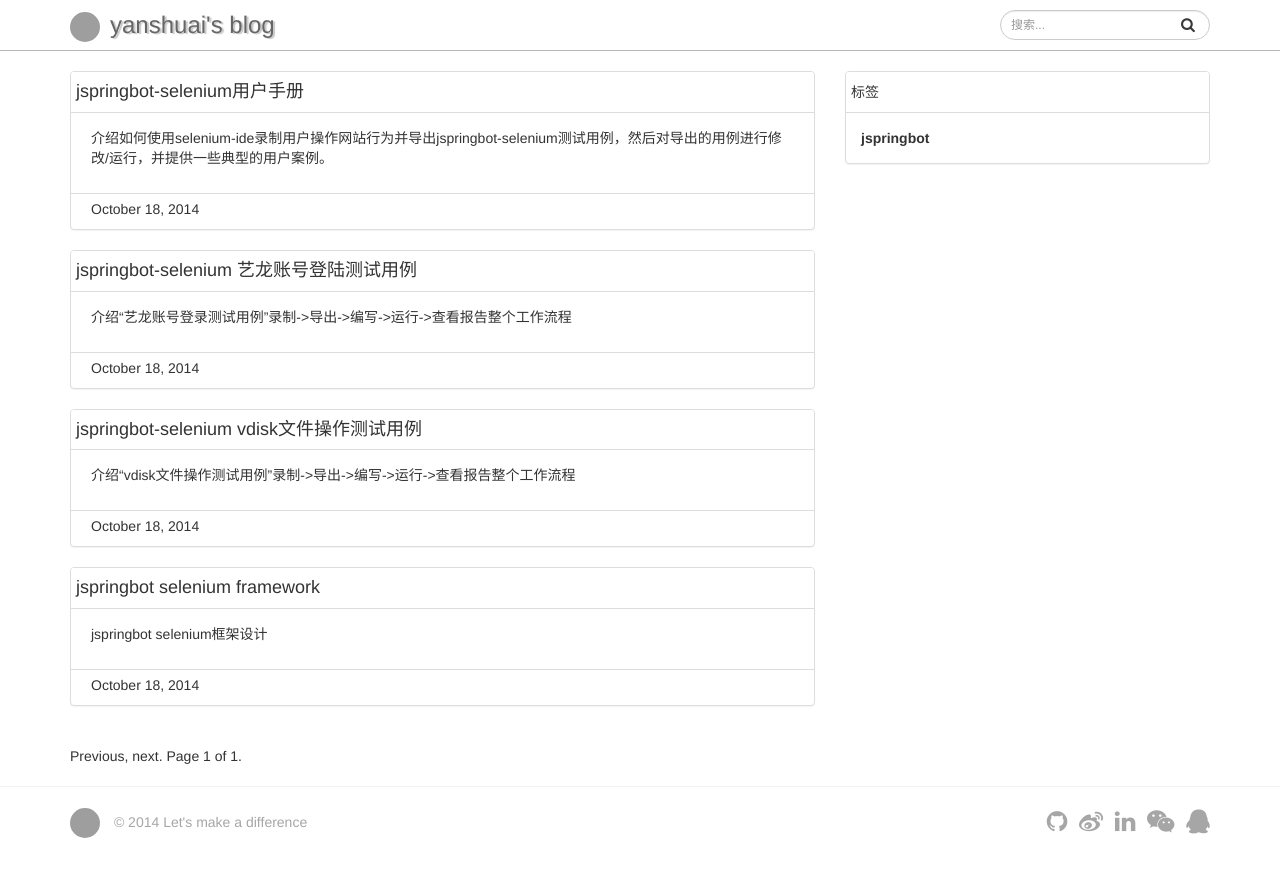
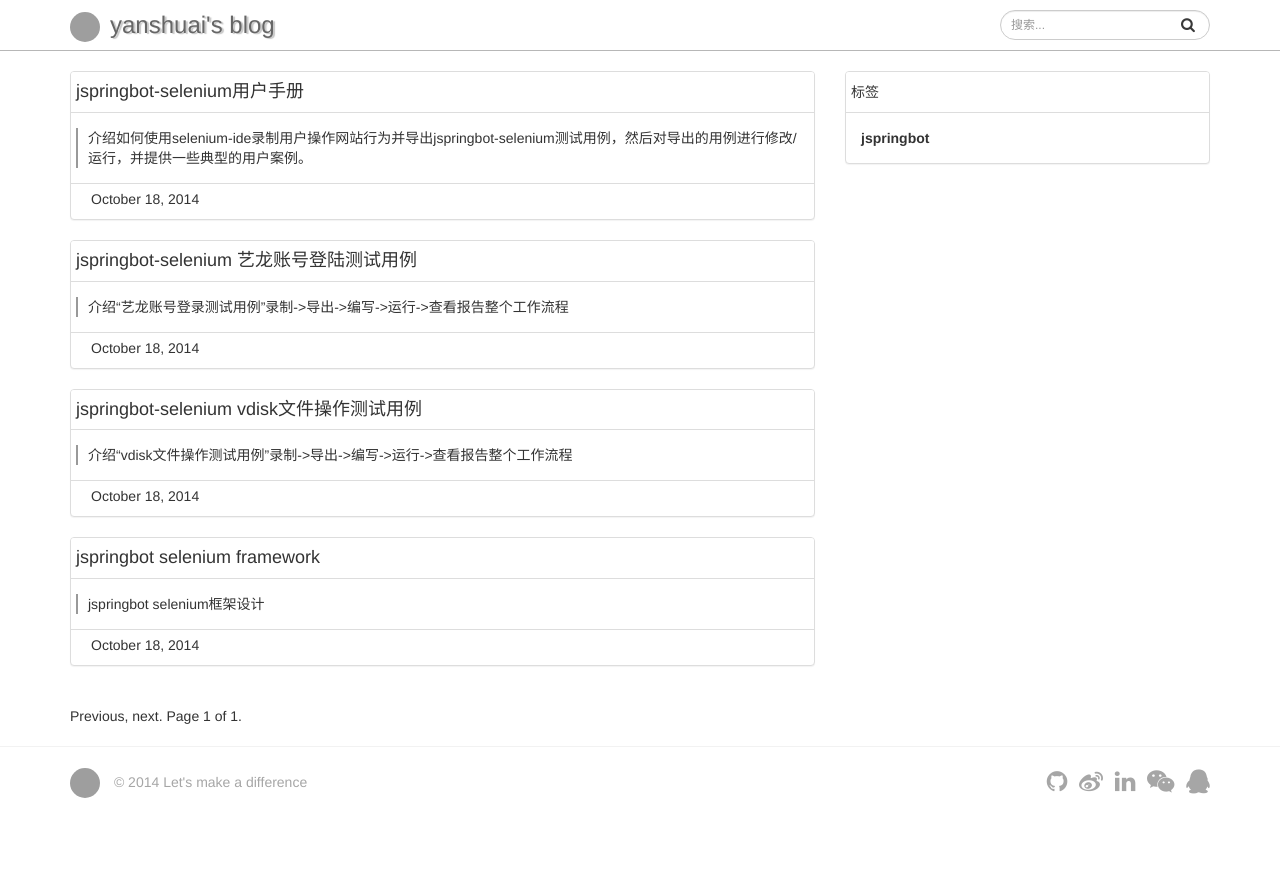
Before and after one commit to yanshuai/blog, a Jekyll site: the page built from index.html, in a window 1280 px wide. Shown: the top 877 px of the page. Built offline with Jekyll 4.4.1, drawn with Linux system fonts in a browser that asks for light colours; nearby versions of some CDN libraries; Markdown is read by kramdown in place of the engine named in the settings; the list of posts is cut into pages by our own code; grey boxes are pictures that could not be loaded.

Commit message:
更新blog页面css

```diff
--- a/css/blog.css
+++ b/css/blog.css
@@ -77,7 +77,7 @@ p {
 }
 
 #blogs .panel-body {
-  padding-left: 0;
+  padding: 5px 0 5px 0;
 }
 
 .panel-heading {
@@ -129,3 +129,14 @@ footer .container {
   color: #a6a6a6;
   padding-left: 5px;
 }
+
+blockquote {
+  border-left: 2px solid #999;
+  font-size: 14px;
+  padding: 0;
+  margin: 10px 5px 10px 5px;
+}
+
+blockquote p {
+  margin-left: 10px;
+}
--- a/index.html
+++ b/index.html
@@ -11,9 +11,9 @@ title: index
             </h3>
           </div>
           <div class="panel-body">
-            <bockquote>
+            <blockquote>
               <p>{{ post.perex }}</p>
-            </bockquote>
+            </blockquote>
           </div>
           <div class="panel-footer">
             <p class="date">{{ post.date | date: "%B %e, %Y" }}</p>
```
